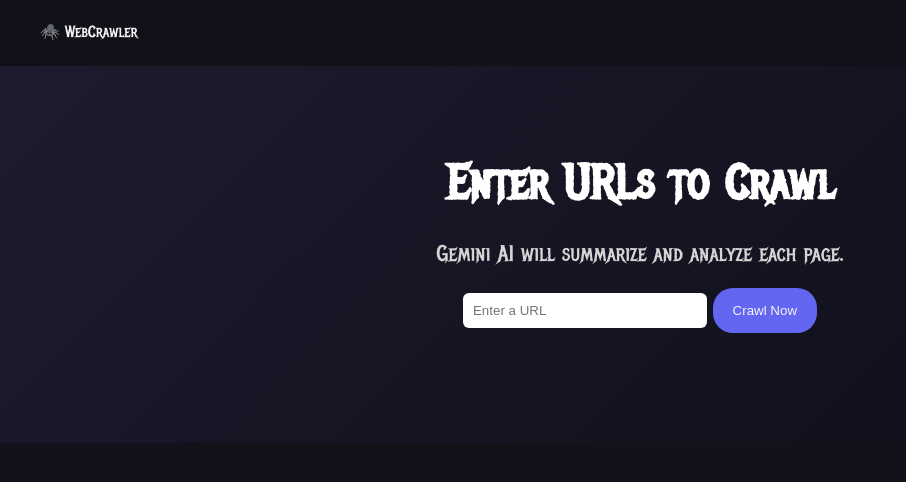
After one commit to Sarveshsivasankaran/Web-Crawler, a Flask app: template templates/crawl.html in a window 1280 px wide. The commit adds this page. Shown: the top 482 px of the page, without its empty margins (0-906 px from the left). Run offline with Flask 3, Linux system fonts and the light colour scheme; the template is opened without the code that fills it, so the values that code supplies are empty.

Commit message:
crawl update

```diff
--- a/app.py
+++ b/app.py
@@ -2,7 +2,6 @@ from flask import Flask, render_template, request, jsonify
 import google.generativeai as genai
 import requests
 from bs4 import BeautifulSoup
-import os
 
 # Initialize Flask
 app = Flask(__name__)
--- a/static/script.js
+++ b/static/script.js
@@ -4,13 +4,11 @@ const signupModal = document.getElementById("signupModal");
 const loginBtn = document.getElementById("loginBtn");
 const signupBtn = document.getElementById("signupBtn");
 const closeLogin = document.getElementById("closeLogin");
-const btncrawl = document.getElementById("btncrawl");
 
 loginBtn.onclick = () => loginModal.style.display = "flex";
 signupBtn.onclick = () => signupModal.style.display = "flex";
 closeLogin.onclick = () => loginModal.style.display = "none";
 closeSignup.onclick = () => signupModal.style.display = "none";
-btncrawl.onclick = () => signupModal.style.display = "none";
 
 window.onclick = (event) => {
   if (event.target === loginModal) loginModal.style.display = "none";
--- /dev/null
+++ b/templates/crawl.html
@@ -0,0 +1,42 @@
+<!DOCTYPE html>
+<html lang="en">
+<head>
+  <meta charset="UTF-8">
+  <title>Crawl Dashboard</title>
+  <link rel="stylesheet" href="{{ url_for('static', filename='style.css') }}">
+</head>
+<body>
+  <header class="navbar">
+    <div class="logo">🕷️ WebCrawler</div>
+  </header>
+
+  <section class="hero" style="height:auto; padding:60px 0;">
+    <div class="hero-content">
+      <h1>Enter URLs to Crawl</h1>
+      <p>Gemini AI will summarize and analyze each page.</p>
+      <input type="text" id="urlInput" placeholder="Enter a URL"
+             style="width:60%;padding:10px;border-radius:6px;border:none;margin-top:20px;">
+      <button class="btncrawl" id="startCrawl">Crawl Now</button>
+      <div id="crawlResult" style="margin-top:30px; white-space:pre-wrap; text-align:left;"></div>
+    </div>
+  </section>
+
+  <script>
+    document.getElementById("startCrawl").addEventListener("click", async () => {
+      const url = document.getElementById("urlInput").value.trim();
+      if (!url) return alert("Enter a valid URL!");
+
+      document.getElementById("crawlResult").innerText = "Fetching and analyzing...";
+      const response = await fetch("/crawl", {
+        method: "POST",
+        headers: { "Content-Type": "application/json" },
+        body: JSON.stringify({ url })
+      });
+
+      const data = await response.json();
+      document.getElementById("crawlResult").innerText =
+        data.summary || data.error || "Something went wrong.";
+    });
+  </script>
+</body>
+</html>
```
Also changed, not shown: templates/index.html (+30 -15 lines).
